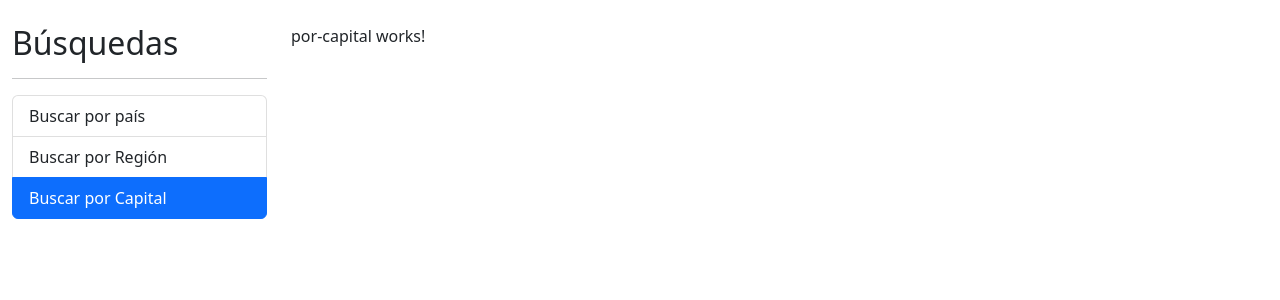
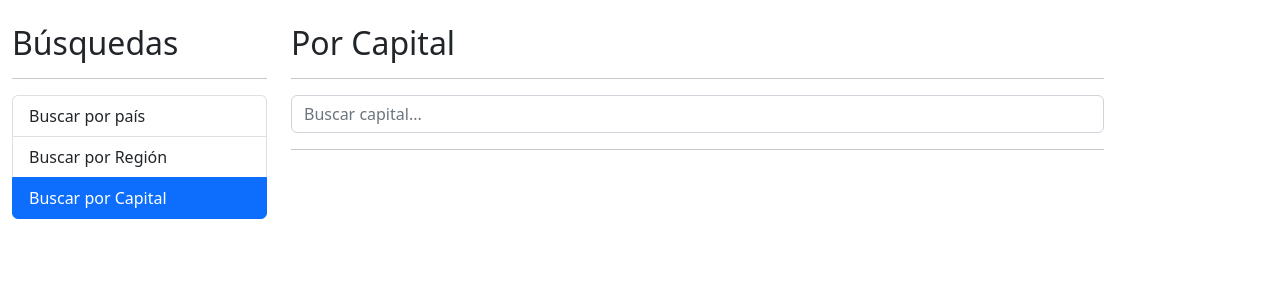
Before and after one commit to juan-C96/Paises-app-angular, an Angular app: page /capital in a window 1280 px wide. Shown: the top 300 px of the page. Built offline with nearby package versions, Linux system fonts and the light colour scheme.

Commit message:
modificando codigo v2

```diff
--- a/src/app/pais/components/pais-input/pais-input.component.html
+++ b/src/app/pais/components/pais-input/pais-input.component.html
@@ -3,6 +3,7 @@
         type="text"
         name="termino"
         class="form-control"
-        placeholder="Buscar país..."
-        [(ngModel)]="termino" />
+        [placeholder]="placeholder"
+        [(ngModel)]="termino"
+        (input)="teclaPresionada()"/>
 </form>
--- a/src/app/pais/components/pais-input/pais-input.component.ts
+++ b/src/app/pais/components/pais-input/pais-input.component.ts
@@ -1,18 +1,36 @@
-import { Component, EventEmitter, Output } from '@angular/core';
+import { Component, EventEmitter, Output, OnInit, Input } from '@angular/core';
+import { debounceTime, Subject } from 'rxjs';
 
 @Component({
   selector: 'app-pais-input',
   templateUrl: './pais-input.component.html'
 })
-export class PaisInputComponent {
+export class PaisInputComponent implements OnInit {
 
+
+  @Input() placeholder: string = '';
   @Output() onEnter: EventEmitter<string> = new EventEmitter();
+  @Output() onDebounce: EventEmitter<string> = new EventEmitter();
+
+  debouncer: Subject<string> = new Subject();
 
   termino: string = '';
 
   constructor() { }
+  ngOnInit() {
+    this.debouncer
+      .pipe(
+        debounceTime( 300 ))
+      .subscribe( valor => {
+        this.onDebounce.emit( valor );
+    });
+  }
 
   buscar(){
     this.onEnter.emit( this.termino );
   }
+
+  teclaPresionada() {
+    this.debouncer.next( this.termino );
+  }
 }
--- a/src/app/pais/components/pais-tabla/pais-tabla.component.html
+++ b/src/app/pais/components/pais-tabla/pais-tabla.component.html
@@ -14,7 +14,7 @@
             <td>
                 <img class="small-flag" [src]="pais.flags.png">
             </td>
-            <td>{{ pais.name.official }}</td>
+            <td>{{ pais.capital }}, {{ pais.name.official }}</td>
             <td>{{ pais.population | number }}</td>
             <td>
                 <a [routerLink]="['/pais', pais.altSpellings[0]]">ver</a>
--- a/src/app/pais/pages/por-capital/por-capital.component.html
+++ b/src/app/pais/pages/por-capital/por-capital.component.html
@@ -1 +1,20 @@
-<p>por-capital works!</p>
+<h2>Por Capital</h2>
+<hr>
+<div class="row">
+    <div class="col">
+        <app-pais-input
+                (onEnter)="buscar( $event )"
+                (onDebounce)="sugerencias( $event )"
+                placeholder="Buscar capital..."
+                ></app-pais-input>
+    </div>
+</div>
+<hr>
+<div *ngIf="hayError" class="alert alert-danger">
+    No se encontró nada con el nombre {{ termino }}
+</div>
+<div *ngIf="paises.length > 0" class="row">
+    <div class="col">
+        <app-pais-tabla [paises]="paises" ></app-pais-tabla>
+    </div>
+</div>
--- a/src/app/pais/pages/por-capital/por-capital.component.ts
+++ b/src/app/pais/pages/por-capital/por-capital.component.ts
@@ -1,14 +1,35 @@
-import { Component, OnInit } from '@angular/core';
+import { Component } from '@angular/core';
+import { Country } from '../../interfaces/pais.interface';
+import { PaisService } from '../../services/pais.service';
 
 @Component({
   selector: 'app-por-capital',
   templateUrl: './por-capital.component.html'
 })
-export class PorCapitalComponent implements OnInit {
+export class PorCapitalComponent {
 
-  constructor() { }
+  termino: string = '';
+  hayError: boolean = false;
+  paises: Country[] = [];
 
-  ngOnInit(): void {
+
+  constructor( private paisService: PaisService ) { }
+
+  buscar( termino: string ) {
+    this.hayError = false;
+    this.termino = termino;
+    this.paisService.buscarCapital(this.termino)
+      .subscribe((paises) => {
+        this.paises = paises;
+      }, (err) => {
+        this.hayError = true;
+        this.paises = [];
+      });
   }
 
+  sugerencias( termino:string ){
+    this.hayError = false;
+  }
+
+
 }
--- a/src/app/pais/pages/por-pais/por-pais.component.html
+++ b/src/app/pais/pages/por-pais/por-pais.component.html
@@ -2,7 +2,11 @@
 <hr>
 <div class="row">
     <div class="col">
-        <app-pais-input (onEnter)="buscar( $event )"></app-pais-input>
+        <app-pais-input
+                (onEnter)="buscar( $event )"
+                (onDebounce)="sugerencias( $event )"
+                placeholder="Buscar país..."
+                ></app-pais-input>
     </div>
 </div>
 <hr>
--- a/src/app/pais/pages/por-pais/por-pais.component.ts
+++ b/src/app/pais/pages/por-pais/por-pais.component.ts
@@ -27,5 +27,9 @@
       });
   }
 
+  sugerencias( termino:string ){
+    this.hayError = false;
+  }
+
 
 }
--- a/src/app/pais/services/pais.service.ts
+++ b/src/app/pais/services/pais.service.ts
@@ -10,6 +10,8 @@
 
   private apiUrl: string = 'https://restcountries.com/v3.1/name';
 
+  private apiUrl_capital: string = 'https://restcountries.com/v3.1/capital';
+
   constructor( private http:HttpClient ) { }
 
   buscarPais( termino: string ): Observable<Country[]> {
@@ -18,4 +20,11 @@
 
     return this.http.get<Country[]>( url );
   }
+
+  buscarCapital( termino: string ): Observable<Country[]> {
+
+    const url = `${ this.apiUrl_capital }/${ termino }`;
+
+    return this.http.get<Country[]>( url );
+  }
 }
```
